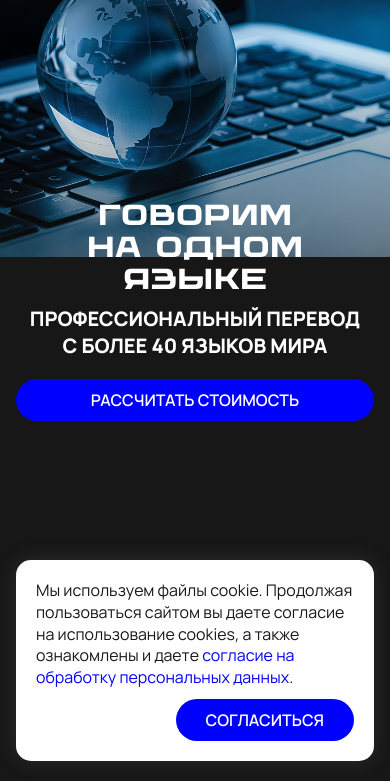
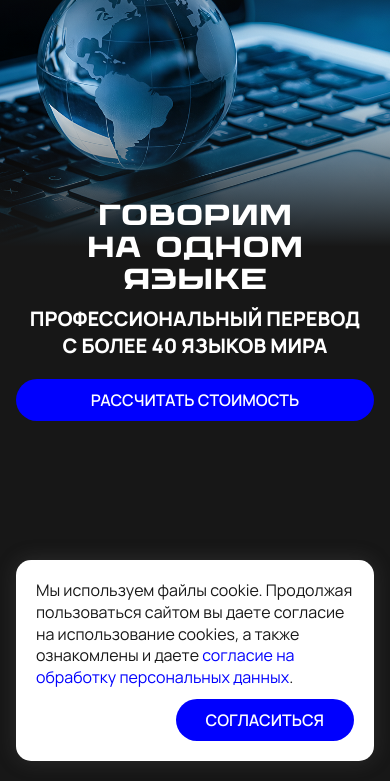
Before and after one commit to Sabrina1312/diploma-project, a plain HTML site: page services.html in a window 390 px wide. Shown: the part 63-844 px from the top of the page. Drawn offline with Linux system fonts and the light colour scheme.

Commit message:
feat(services): add hero section with gradient overlay

```diff
--- a/css/pages/services.css
+++ b/css/pages/services.css
@@ -40,7 +40,7 @@
 .hero img {
   grid-area: stack;
   width: 100%;
-  height: auto;
+  height: fit-content;
   z-index: 1;
   position: relative;
 }
@@ -51,12 +51,7 @@
   left: 0;
   width: 100%;
   height: 419px;
-  background: linear-gradient(
-    0deg,
-    #171717 0%,
-    rgba(23, 23, 23, 0.86) 13.77%,
-    rgba(23, 23, 23, 0) 100%
-  );
+  background: linear-gradient(0deg, #171717 0%, rgba(23, 23, 23, 0) 100%);
   pointer-events: none;
   z-index: 3;
 }
@@ -65,11 +60,11 @@
   grid-area: stack;
   display: flex;
   flex-direction: column;
-  margin-top: 751px;
+  margin-top: auto;
   align-items: center;
   color: var(--white-color);
   z-index: 5;
-  padding: 0 40px 70px 40px;
+  padding: 0 40px 45px 40px;
 }
 
 .hero__content h1 {
@@ -110,6 +105,17 @@
   .hero__content h2 {
     font-size: 36px;
   }
+  .hero picture::after {
+    content: "";
+    position: absolute;
+    bottom: 0;
+    left: 0;
+    width: 100%;
+    height: 250px;
+    background: linear-gradient(0deg, #171717 0%, rgba(23, 23, 23, 0) 100%);
+    pointer-events: none;
+    z-index: 3;
+  }
 }
 
 @media screen and (max-width: 480px) {
@@ -127,6 +133,17 @@
   .hero__button {
     width: 100%;
     text-align: center;
+  }
+  .hero picture::after {
+    content: "";
+    position: absolute;
+    bottom: 0;
+    left: 0;
+    width: 100%;
+    height: 169px;
+    background: linear-gradient(0deg, #171717 6.13%, rgba(23, 23, 23, 0) 100%);
+    pointer-events: none;
+    z-index: 3;
   }
 }
 
```
